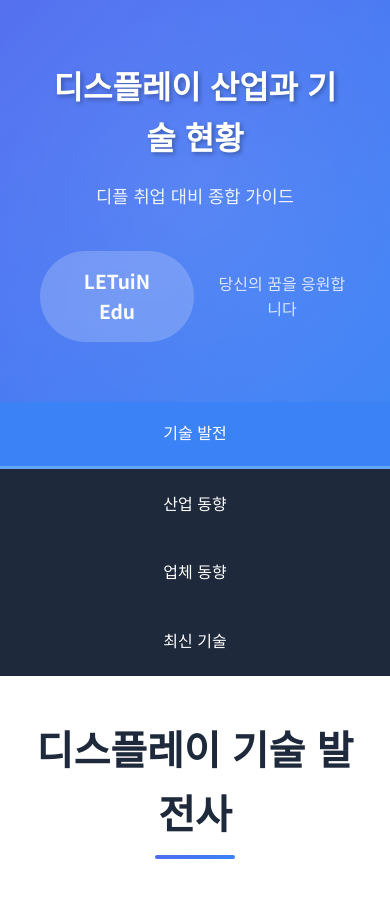
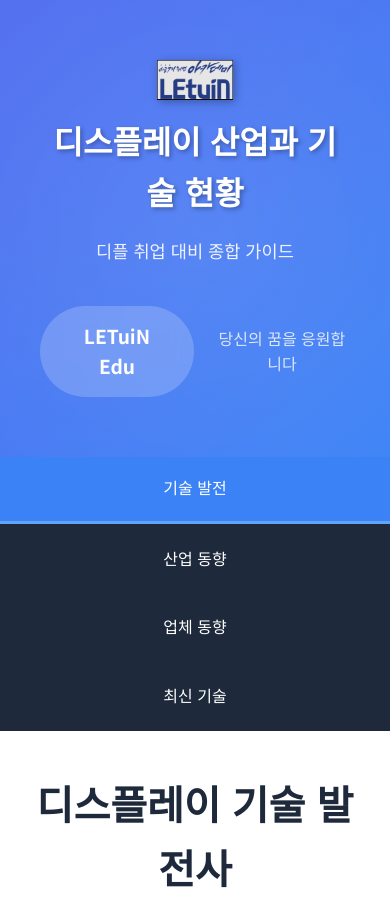
Before and after one commit to waterfirst/letuin_pamphlet, a plain HTML site: page index.html in a window 390 px wide. Shown: the top 902 px of the page. Drawn offline with Linux system fonts and the light colour scheme.

Commit message:
Update index.html

```diff
--- a/index.html
+++ b/index.html
@@ -62,6 +62,17 @@
             font-weight: 700;
             margin-bottom: 20px;
             text-shadow: 2px 2px 4px rgba(0,0,0,0.3);
+            display: flex;
+            align-items: center;
+            justify-content: center;
+        }
+
+        .logo-image {
+            height: 60px;
+            width: auto;
+            margin-right: 20px;
+            vertical-align: middle;
+            filter: drop-shadow(2px 2px 4px rgba(0,0,0,0.3));
         }
 
         .subtitle {
@@ -650,6 +661,14 @@
         @media (max-width: 768px) {
             .main-title {
                 font-size: 2em;
+                flex-direction: column;
+                text-align: center;
+            }
+
+            .logo-image {
+                height: 40px;
+                margin-right: 0;
+                margin-bottom: 15px;
             }
 
             .subtitle {
@@ -746,7 +765,10 @@
         <!-- 헤더 섹션 -->
         <header class="header">
             <div class="header-content">
-                <h1 class="main-title">디스플레이 산업과 기술 현황</h1>
+                <h1 class="main-title">
+                    <img src="https://raw.githubusercontent.com/waterfirst/letuin_pamphlet/main/logo.png" alt="Logo" class="logo-image">
+                    디스플레이 산업과 기술 현황
+                </h1>
                 <p class="subtitle">디플 취업 대비 종합 가이드</p>
                 <div class="brand-info">
                     <div class="logo">LETuiN Edu</div>
@@ -875,7 +897,7 @@
                                 </div>
                             </div>
                             <div class="timeline-image">
-                                <img src="https://raw.githubusercontent.com/waterfirst/letuin_pamphlet/main/f.png" alt="Micro LED 등장">
+                                <img src="https://raw.githubusercontent.com/waterfirst/letuin_pamphlet/main/fa.png" alt="Micro LED 등장">
                             </div>
                         </div>
                     </div>
```
